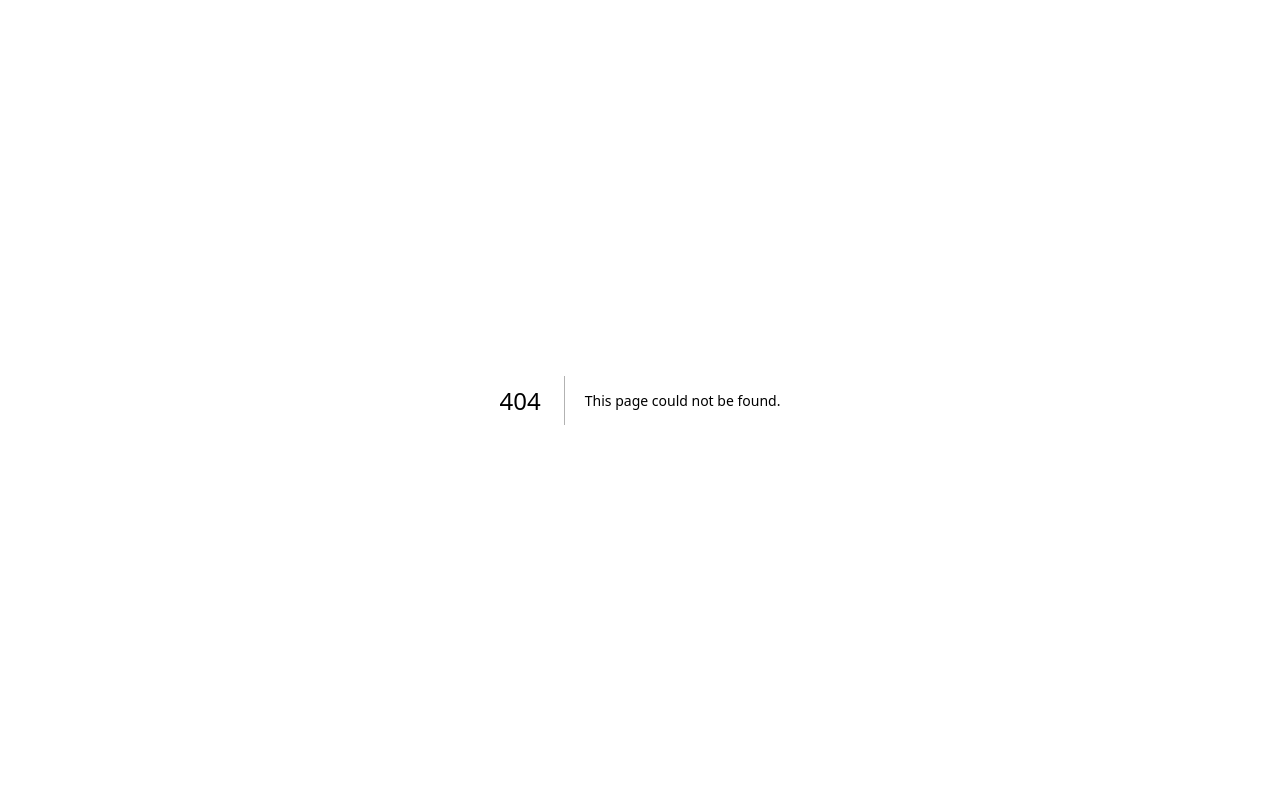
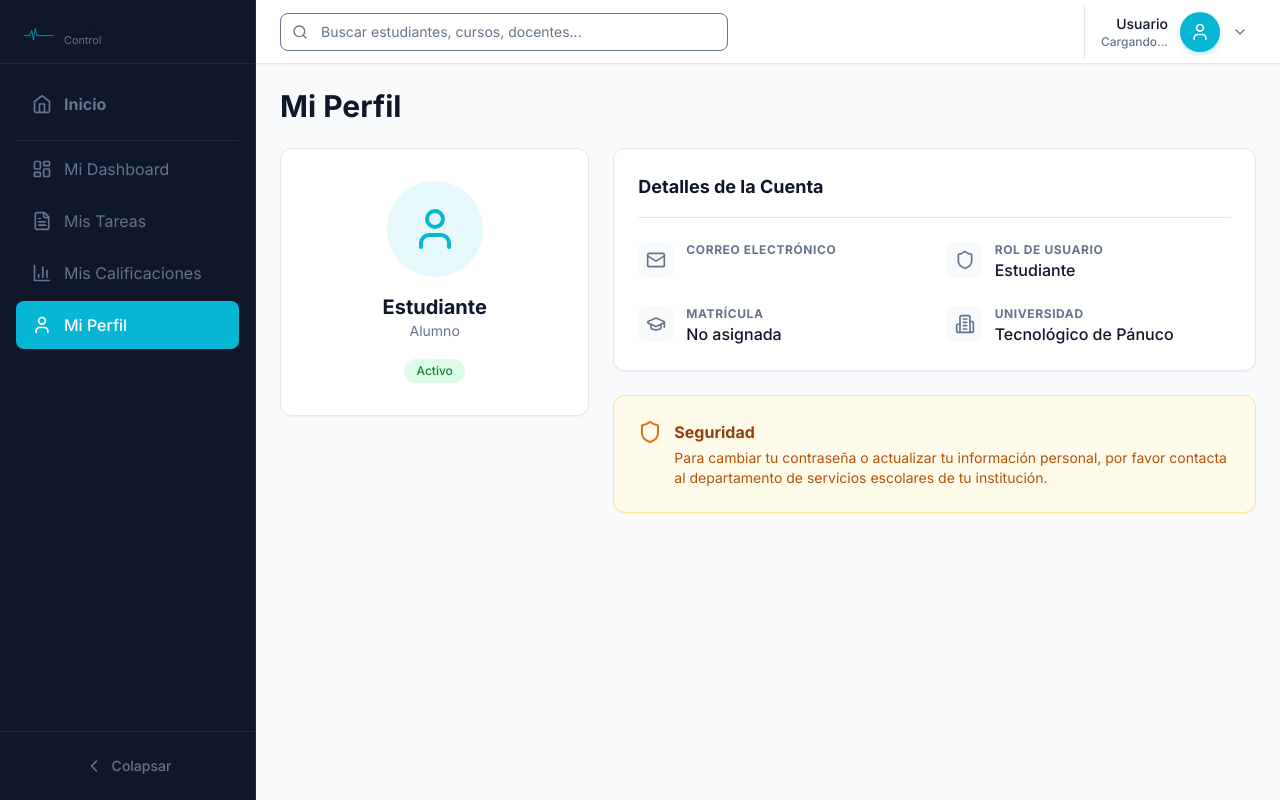
Before and after one commit to kikehil/pulso, a Next.js app: page /student/profile in a window 1280 px wide. Before the commit this address had no page. Built offline with nearby package versions, Linux system fonts and the light colour scheme; no server answers; the database is empty.

Commit message:
Fix: Calendario compacto y corregido, layouts unificados

```diff
--- a/app/student/dashboard/layout.tsx
+++ /dev/null
@@ -1,30 +0,0 @@
-import { Navbar } from '@/components/navbar';
-import { StudentSidebar } from '@/components/student-sidebar';
-import { SidebarProvider } from '@/contexts/sidebar-context';
-import { SidebarLayoutWrapper } from '@/components/sidebar-layout-wrapper';
-import { getCurrentUniversity, getCurrentUniversityId } from '@/lib/tenant';
-
-export default async function StudentLayout({
-  children,
-}: {
-  children: React.ReactNode;
-}) {
-  const universityId = await getCurrentUniversityId();
-  const university = await getCurrentUniversity(universityId);
-
-  return (
-    <SidebarProvider>
-      <div className="min-h-screen bg-light flex">
-        <StudentSidebar universityName={university?.name || 'Tecnologico de Panuco'} />
-        <SidebarLayoutWrapper>
-          <Navbar universityName={university?.name || 'Tecnologico de Panuco'} />
-          <main className="flex-1 overflow-y-auto pt-16">
-            <div className="p-4 lg:p-6 max-w-7xl mx-auto">
-              {children}
-            </div>
-          </main>
-        </SidebarLayoutWrapper>
-      </div>
-    </SidebarProvider>
-  );
-}
--- a/app/teacher/groups/layout.tsx
+++ b/app/student/layout.tsx
@@ -1,10 +1,10 @@
-import { TeacherSidebar } from '@/components/teacher-sidebar';
 import { Navbar } from '@/components/navbar';
-import { getCurrentUniversity, getCurrentUniversityId } from '@/lib/tenant';
+import { StudentSidebar } from '@/components/student-sidebar';
 import { SidebarProvider } from '@/contexts/sidebar-context';
 import { SidebarLayoutWrapper } from '@/components/sidebar-layout-wrapper';
+import { getCurrentUniversity, getCurrentUniversityId } from '@/lib/tenant';
 
-export default async function TeacherGroupsLayout({
+export default async function StudentLayout({
   children,
 }: {
   children: React.ReactNode;
@@ -14,13 +14,11 @@ export default async function TeacherGroupsLayout({
 
   return (
     <SidebarProvider>
-      <div className="flex h-screen bg-light">
-        <TeacherSidebar universityName={university?.name || 'Tecnologico de Panuco'} />
+      <div className="min-h-screen bg-light">
+        <StudentSidebar universityName={university?.name || 'Tecnologico de Panuco'} />
         <SidebarLayoutWrapper>
           <Navbar universityName={university?.name || 'Tecnologico de Panuco'} />
-          <main className="flex-1 overflow-y-auto p-6">
-            {children}
-          </main>
+          {children}
         </SidebarLayoutWrapper>
       </div>
     </SidebarProvider>
--- /dev/null
+++ b/app/student/profile/page.tsx
@@ -0,0 +1,102 @@
+'use client';
+
+import { useSession } from 'next-auth/react';
+import { User, Mail, Shield, GraduationCap, Building2 } from 'lucide-react';
+
+export default function StudentProfilePage() {
+  const { data: session } = useSession();
+  const user = session?.user;
+
+  return (
+    <div className="space-y-6">
+      <div className="flex items-center justify-between">
+        <h1 className="text-2xl lg:text-3xl font-bold text-dark">Mi Perfil</h1>
+      </div>
+
+      <div className="grid grid-cols-1 lg:grid-cols-3 gap-6">
+        {/* Card de Información Principal */}
+        <div className="lg:col-span-1">
+          <div className="card text-center p-8">
+            <div className="w-24 h-24 rounded-full bg-primary/10 flex items-center justify-center mx-auto mb-4">
+              {user?.image ? (
+                <img
+                  src={user.image}
+                  alt={user.name || 'Estudiante'}
+                  className="w-full h-full rounded-full object-cover"
+                />
+              ) : (
+                <User className="w-12 h-12 text-primary" />
+              )}
+            </div>
+            <h2 className="text-xl font-bold text-dark">{user?.name || 'Estudiante'}</h2>
+            <p className="text-gray text-sm mb-4">Alumno</p>
+            <div className="inline-flex items-center px-3 py-1 rounded-full bg-green-100 text-green-700 text-xs font-medium">
+              Activo
+            </div>
+          </div>
+        </div>
+
+        {/* Detalles de la Cuenta */}
+        <div className="lg:col-span-2 space-y-6">
+          <div className="card">
+            <h3 className="text-lg font-bold text-dark mb-6 border-b pb-4">Detalles de la Cuenta</h3>
+
+            <div className="grid grid-cols-1 md:grid-cols-2 gap-6">
+              <div className="flex items-start gap-3">
+                <div className="p-2 bg-light rounded-lg">
+                  <Mail className="w-5 h-5 text-gray" />
+                </div>
+                <div>
+                  <p className="text-xs text-gray uppercase font-bold tracking-wider">Correo Electrónico</p>
+                  <p className="text-dark font-medium">{user?.email}</p>
+                </div>
+              </div>
+
+              <div className="flex items-start gap-3">
+                <div className="p-2 bg-light rounded-lg">
+                  <Shield className="w-5 h-5 text-gray" />
+                </div>
+                <div>
+                  <p className="text-xs text-gray uppercase font-bold tracking-wider">Rol de Usuario</p>
+                  <p className="text-dark font-medium">Estudiante</p>
+                </div>
+              </div>
+
+              <div className="flex items-start gap-3">
+                <div className="p-2 bg-light rounded-lg">
+                  <GraduationCap className="w-5 h-5 text-gray" />
+                </div>
+                <div>
+                  <p className="text-xs text-gray uppercase font-bold tracking-wider">Matrícula</p>
+                  <p className="text-dark font-medium">{(user as any)?.enrollmentId || 'No asignada'}</p>
+                </div>
+              </div>
+
+              <div className="flex items-start gap-3">
+                <div className="p-2 bg-light rounded-lg">
+                  <Building2 className="w-5 h-5 text-gray" />
+                </div>
+                <div>
+                  <p className="text-xs text-gray uppercase font-bold tracking-wider">Universidad</p>
+                  <p className="text-dark font-medium">Tecnológico de Pánuco</p>
+                </div>
+              </div>
+            </div>
+          </div>
+
+          <div className="card bg-amber-50 border-amber-200">
+            <div className="flex items-start gap-3">
+              <Shield className="w-6 h-6 text-amber-600 flex-shrink-0" />
+              <div>
+                <h4 className="font-bold text-amber-800">Seguridad</h4>
+                <p className="text-sm text-amber-700 mt-1">
+                  Para cambiar tu contraseña o actualizar tu información personal, por favor contacta al departamento de servicios escolares de tu institución.
+                </p>
+              </div>
+            </div>
+          </div>
+        </div>
+      </div>
+    </div>
+  );
+}
--- a/app/teacher/dashboard/layout.tsx
+++ b/app/teacher/layout.tsx
@@ -14,13 +14,11 @@ export default async function TeacherDashboardLayout({
 
   return (
     <SidebarProvider>
-      <div className="flex h-screen bg-light">
+      <div className="min-h-screen bg-light">
         <TeacherSidebar universityName={university?.name || 'Tecnologico de Panuco'} />
         <SidebarLayoutWrapper>
-          <Navbar />
-          <main className="flex-1 overflow-y-auto p-6">
-            {children}
-          </main>
+          <Navbar universityName={university?.name || 'Tecnologico de Panuco'} />
+          {children}
         </SidebarLayoutWrapper>
       </div>
     </SidebarProvider>
--- a/app/teacher/students/layout.tsx
+++ /dev/null
@@ -1,28 +0,0 @@
-import { TeacherSidebar } from '@/components/teacher-sidebar';
-import { Navbar } from '@/components/navbar';
-import { getCurrentUniversity, getCurrentUniversityId } from '@/lib/tenant';
-import { SidebarProvider } from '@/contexts/sidebar-context';
-import { SidebarLayoutWrapper } from '@/components/sidebar-layout-wrapper';
-
-export default async function TeacherStudentsLayout({
-  children,
-}: {
-  children: React.ReactNode;
-}) {
-  const universityId = await getCurrentUniversityId();
-  const university = await getCurrentUniversity(universityId);
-
-  return (
-    <SidebarProvider>
-      <div className="flex h-screen bg-light">
-        <TeacherSidebar universityName={university?.name || 'Tecnologico de Panuco'} />
-        <SidebarLayoutWrapper>
-          <Navbar universityName={university?.name || 'Tecnologico de Panuco'} />
-          <main className="flex-1 overflow-y-auto p-6">
-            {children}
-          </main>
-        </SidebarLayoutWrapper>
-      </div>
-    </SidebarProvider>
-  );
-}
--- a/components/calendar-week-view.tsx
+++ b/components/calendar-week-view.tsx
@@ -31,9 +31,9 @@ interface CalendarWeekViewProps {
 }
 
 const DAYS = ['Domingo', 'Lunes', 'Martes', 'Miércoles', 'Jueves', 'Viernes', 'Sábado'];
-const START_MINUTES = 7 * 60; // 07:00
-const END_MINUTES = 19 * 60; // 19:00
-const SLOT_MINUTES = 50;
+const START_MINUTES = 8 * 60; // 08:00 (Más compacto)
+const END_MINUTES = 18 * 60; // 18:00 (Más compacto)
+const SLOT_MINUTES = 60; // Bloques de 1 hora para que quepan mejor
 const TIME_SLOTS = Array.from(
   { length: Math.ceil((END_MINUTES - START_MINUTES) / SLOT_MINUTES) },
   (_, i) => START_MINUTES + i * SLOT_MINUTES
@@ -68,17 +68,19 @@ export function CalendarWeekView({
       const startMinutes = timeToMinutes(schedule.startTime);
       const endMinutes = timeToMinutes(schedule.endTime);
 
-      return slotMinutes >= startMinutes && slotMinutes < endMinutes;
+      // Una clase ocupa este slot si empieza antes o igual al fin del slot
+      // y termina después del inicio del slot
+      return startMinutes < (slotMinutes + SLOT_MINUTES) && endMinutes > slotMinutes;
     });
   };
 
-  // Función para verificar si es el bloque inicial de la clase
+  // Función para verificar si es el bloque inicial de la clase en este slot
   const isStartBlock = (schedule: Schedule, slotMinutes: number) => {
     const startMinutes = timeToMinutes(schedule.startTime);
-    return slotMinutes === startMinutes;
+    return slotMinutes <= startMinutes && startMinutes < (slotMinutes + SLOT_MINUTES);
   };
 
-  // Función para calcular el número de horas que ocupa una clase
+  // Función para calcular el número de filas que ocupa una clase
   const getClassSpan = (schedule: Schedule) => {
     const startMinutes = timeToMinutes(schedule.startTime);
     const endMinutes = timeToMinutes(schedule.endTime);
@@ -89,12 +91,17 @@ export function CalendarWeekView({
   const isCurrentClass = (schedule: Schedule) => {
     const now = new Date();
     const currentDay = now.getDay();
-    const currentTime = `${now.getHours().toString().padStart(2, '0')}:${now.getMinutes().toString().padStart(2, '0')}`;
+    // Ajustar domingo (0) a lo que sea que use el sistema si es necesario,
+    // pero aquí DAYS[1-5] son Lunes-Viernes
+    const currentTimeMinutes = now.getHours() * 60 + now.getMinutes();
+
+    const startMinutes = timeToMinutes(schedule.startTime);
+    const endMinutes = timeToMinutes(schedule.endTime);
 
     return (
       schedule.dayOfWeek === currentDay &&
-      currentTime >= schedule.startTime &&
-      currentTime <= schedule.endTime
+      currentTimeMinutes >= startMinutes &&
+      currentTimeMinutes <= endMinutes
     );
   };
 
@@ -105,7 +112,6 @@ export function CalendarWeekView({
       if (isEditMode) {
         onEditClass(classAtSlot);
       } else {
-        // Navegar a la vista de pasar lista
         router.push(`/teacher/class/${classAtSlot.group.id}?tab=attendance`);
       }
     } else if (isEditMode) {
@@ -114,26 +120,26 @@ export function CalendarWeekView({
   };
 
   return (
-    <div className="bg-white rounded-2xl shadow-sm border border-slate-200 overflow-hidden">
+    <div className="bg-white rounded-xl shadow-sm border border-slate-200 overflow-hidden">
       {/* Grid del Calendario */}
       <div className="overflow-x-auto">
         <div className="inline-block min-w-full">
           {/* Header: Días de la semana */}
-          <div className="grid grid-cols-8 border-b border-slate-200 bg-slate-50">
-            <div className="p-2 text-xs font-semibold text-slate-600">Hora</div>
+          <div className="grid grid-cols-6 border-b border-slate-200 bg-slate-50">
+            <div className="p-2 text-[10px] uppercase tracking-wider font-bold text-slate-500 border-r border-slate-200">Hora</div>
             {DAYS.slice(1, 6).map((day) => ( // Lunes a Viernes
-              <div key={day} className="p-2 text-center">
+              <div key={day} className="p-2 text-center border-r border-slate-200 last:border-r-0">
                 <div className="text-xs font-bold text-slate-900">{day}</div>
               </div>
             ))}
           </div>
 
           {/* Body: Horas y clases */}
-          <div className="grid grid-cols-8">
+          <div className="grid grid-cols-6 relative">
             {TIME_SLOTS.map((slotMinutes) => (
               <div key={slotMinutes} className="contents">
                 {/* Columna de hora */}
-                <div className="border-r border-slate-200 p-2 text-xs text-slate-600 font-medium bg-slate-50 flex items-center">
+                <div className="border-r border-b border-slate-200 p-1 text-[10px] text-slate-500 font-bold bg-slate-50/50 flex items-center justify-center h-12">
                   {minutesToTime(slotMinutes)}
                 </div>
 
@@ -151,83 +157,62 @@ export function CalendarWeekView({
                     return (
                       <div
                         key={cellKey}
-                        className="border-r border-b border-slate-200 p-1 relative"
+                        className="border-r border-b border-slate-200 p-0.5 relative"
                         style={{ gridRow: `span ${span}` }}
                       >
                         <div
                           onClick={() => handleCellClick(day, slotMinutes)}
                           className={`
-                            h-full rounded-lg p-2 cursor-pointer transition-all duration-200
+                            h-full rounded-md p-1.5 cursor-pointer transition-all duration-200 flex flex-col justify-between
                             ${isCurrent
-                              ? 'bg-slate-900 border-2 border-cyan-400 animate-pulse'
-                              : 'bg-cyan-500 hover:bg-cyan-600'
+                              ? 'bg-slate-900 border-2 border-cyan-400 ring-2 ring-cyan-400/20'
+                              : 'bg-cyan-500 hover:bg-cyan-600 shadow-sm'
                             }
-                            text-white shadow-md hover:shadow-lg
+                            text-white
                           `}
                         >
-                          {/* Contenido de la clase */}
-                          <div className="flex flex-col h-full justify-between">
                           <div>
-                              <h4 className="font-bold text-xs mb-0.5 line-clamp-1">
+                            <h4 className="font-bold text-[10px] leading-tight line-clamp-2">
                               {classAtSlot.subject.name}
                             </h4>
-                              <p className="text-xs opacity-90 line-clamp-1">
+                            <p className="text-[9px] opacity-90 line-clamp-1 mt-0.5 font-medium">
                               {classAtSlot.group.name}
                             </p>
                           </div>
 
-                            <div className="space-y-0.5 mt-1">
-                              <div className="flex items-center gap-1 text-xs">
-                                <Clock className="w-3 h-3 flex-shrink-0" />
-                                <span className="truncate">{classAtSlot.startTime}-{classAtSlot.endTime}</span>
+                          <div className="mt-1 pt-1 border-t border-white/20">
+                            <div className="flex items-center gap-1 text-[9px] font-medium">
+                              <Clock className="w-2.5 h-2.5 flex-shrink-0" />
+                              <span className="truncate">{classAtSlot.startTime}</span>
                             </div>
                             {classAtSlot.classroom && (
-                                <div className="flex items-center gap-1 text-xs">
-                                  <MapPin className="w-3 h-3 flex-shrink-0" />
+                              <div className="flex items-center gap-1 text-[9px] font-medium opacity-90">
+                                <MapPin className="w-2.5 h-2.5 flex-shrink-0" />
                                 <span className="truncate">{classAtSlot.classroom}</span>
                               </div>
                             )}
                           </div>
 
-                            {/* Botones de edición (solo en modo edición) */}
+                          {/* Botones de edición reducidos */}
                           {isEditMode && (
-                              <div className="flex gap-1 mt-1">
+                            <div className="absolute top-1 right-1 flex gap-0.5">
                               <button
                                 onClick={(e) => {
                                   e.stopPropagation();
                                   onEditClass(classAtSlot);
                                 }}
-                                  className="p-1 bg-white/20 hover:bg-white/30 rounded transition-colors"
-                                  title="Editar"
+                                className="p-0.5 bg-white/20 hover:bg-white/40 rounded transition-colors"
                               >
-                                  <Edit2 className="w-3 h-3" />
-                                </button>
-                                <button
-                                  onClick={(e) => {
-                                    e.stopPropagation();
-                                    if (confirm('¿Eliminar este horario?')) {
-                                      onDeleteClass(classAtSlot.id);
-                                    }
-                                  }}
-                                  className="p-1 bg-white/20 hover:bg-white/30 rounded transition-colors"
-                                  title="Eliminar"
-                                >
-                                  <Trash2 className="w-3 h-3" />
+                                <Edit2 className="w-2.5 h-2.5" />
                               </button>
                             </div>
                           )}
-
-                            {/* Indicador de clase en curso */}
-                            {isCurrent && (
-                              <div className="absolute top-1 right-1 w-2 h-2 bg-green-400 rounded-full animate-ping" />
-                            )}
-                          </div>
                         </div>
                       </div>
                     );
                   }
 
-                  // Si hay una clase pero no es el bloque inicial, no renderizar nada (el span cubre esta celda)
+                  // Si hay una clase pero no es el bloque inicial, no renderizar nada
                   if (classAtSlot) {
                     return null;
                   }
@@ -237,20 +222,19 @@ export function CalendarWeekView({
                     <div
                       key={cellKey}
                       className={`
-                        border-r border-b border-slate-200 p-1 h-14 transition-all duration-200
+                        border-r border-b border-slate-200 h-12 transition-all duration-200
                         ${isEditMode
-                          ? 'cursor-pointer hover:bg-cyan-50 border-dashed'
-                          : 'bg-slate-50/50'
+                          ? 'cursor-pointer hover:bg-cyan-50/50 group'
+                          : 'bg-white'
                         }
-                        ${isHovered ? 'bg-cyan-50' : ''}
                       `}
                       onClick={() => handleCellClick(day, slotMinutes)}
                       onMouseEnter={() => isEditMode && setHoveredCell(cellKey)}
                       onMouseLeave={() => setHoveredCell(null)}
                     >
-                      {isEditMode && isHovered && (
-                        <div className="flex items-center justify-center h-full text-cyan-500">
-                          <span className="text-xl font-light">+</span>
+                      {isEditMode && (
+                        <div className="h-full w-full flex items-center justify-center opacity-0 group-hover:opacity-100 transition-opacity">
+                          <span className="text-cyan-400 text-lg font-light">+</span>
                         </div>
                       )}
                     </div>
```
Also changed, not shown: scripts/fix-user-student-link.ts (added, +58 -0 lines). Lines whose indentation alone changed are shown as unchanged.
